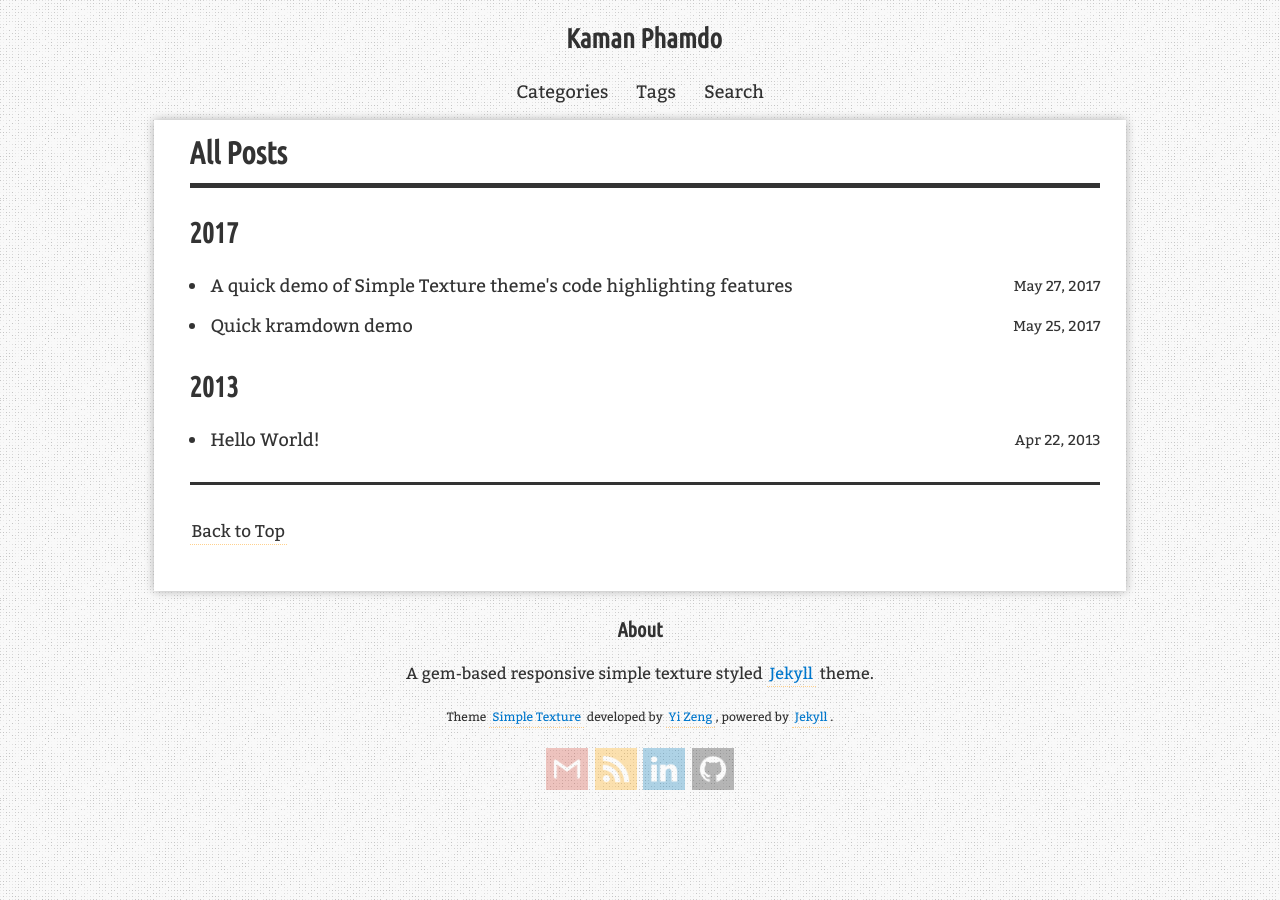
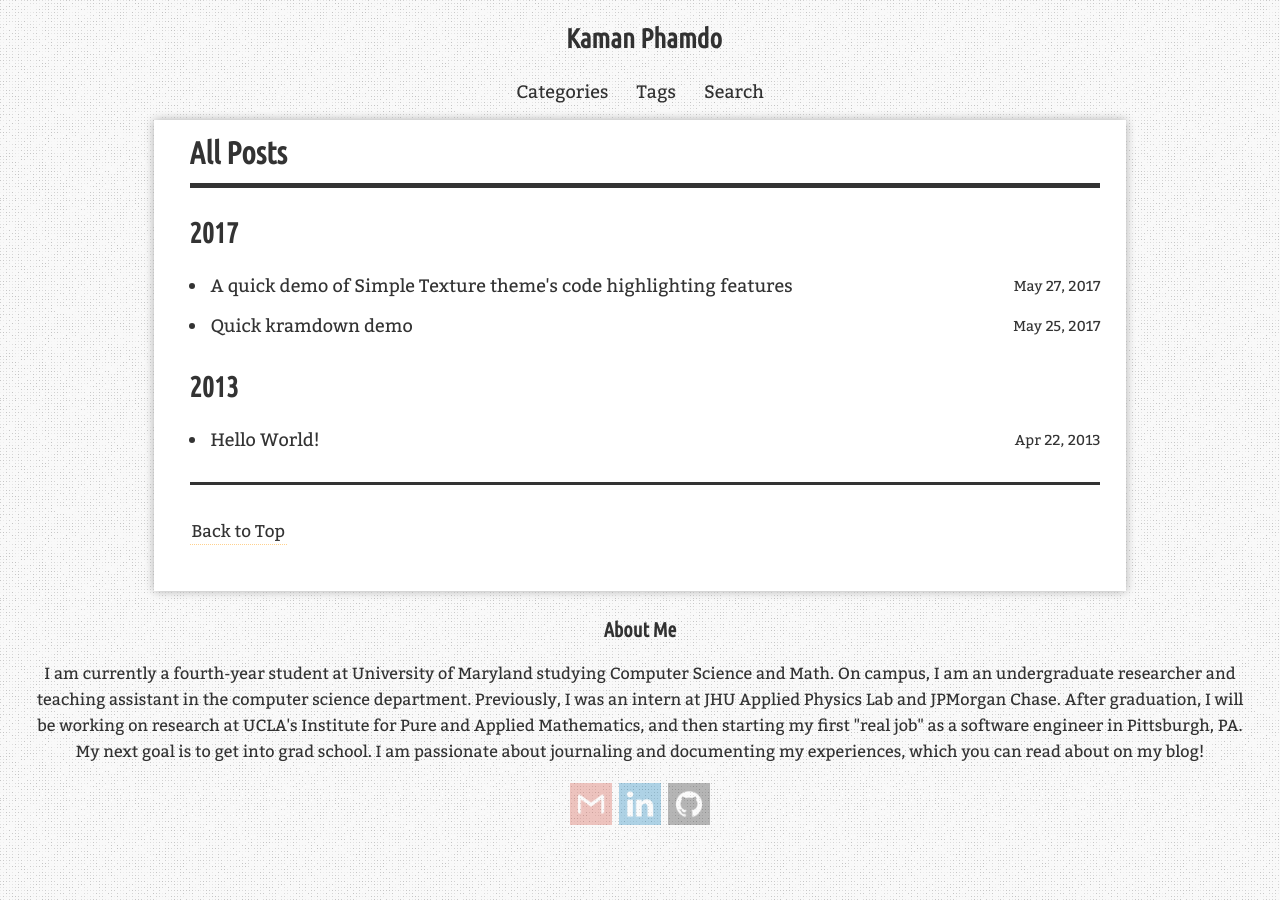
Before and after one commit to phamdo/phamdo.github.io, a Jekyll site: the page built from blog/index.html, in a window 1280 px wide. Built offline with Jekyll 4.4.1, drawn with Linux system fonts in a browser that asks for light colours; nearby versions of some CDN libraries; comment, search, counter and statistics services are not loaded.

Commit message:
blog layout

```diff
--- a/_config.yml
+++ b/_config.yml
@@ -24,7 +24,7 @@
 url: "https://phamdo.github.io" # the base hostname & protocol for your site, e.g. http://example.com
 baseurl: "" # the subpath of your site, e.g. /blog
 title: Kaman Phamdo
-description: "Student at University of Maryland"
+description: "Personal Site"
 keywords: 'kaman, phamdo, university of maryland, software engineer, computer science, math'
 author:
   name: Kaman Phamdo
@@ -60,7 +60,13 @@
 blog:
   cc_license: http://creativecommons.org/licenses/by-sa/4.0/ # A link to CC License of your choice.
   cc_license_image: /assets/images/theme/cc-by-sa.png # An image of your CC License.
-  footer_content: A gem-based responsive simple texture styled <a href="http://jekyllrb.com/">Jekyll</a> theme.
+  footer_content: <p>I am currently a fourth-year student at University of Maryland studying Computer Science and Math.
+      On campus, I am an undergraduate researcher and teaching assistant in the computer science department.
+      Previously, I was an intern at JHU Applied Physics Lab and JPMorgan Chase.
+      After graduation, I will be working on research at UCLA's Institute for Pure and Applied Mathematics,
+      and then starting my first "real job" as a software engineer in Pittsburgh, PA.
+      My next goal is to get into grad school.
+      I am passionate about journaling and documenting my experiences, which you can read about on my blog!</p>
 
 disqus:
   shortname: # e.g. yizeng
--- a/_data/i18n.yml
+++ b/_data/i18n.yml
@@ -1,5 +1,5 @@
 en: &en
-  about: 'About'
+  about: 'About Me'
   articles: 'Articles'
   back_to_top: 'Back to Top'
   categories: 'Categories'
--- a/_includes/blog/footer.html
+++ b/_includes/blog/footer.html
@@ -7,13 +7,11 @@
                     {% if site.blog.footer_content %}
                         <p>{{ site.blog.footer_content }}</p>
                     {% endif %}
-                    {{ site.data.i18n[site.lang].theme_info }}
                 </div>
                 <div class="social-links">
                     {% if site.author.email %}
                         <a class="ico-gmail" href="mailto:{{ site.author.email }}" rel="me" target="_blank" title="email"></a>
                     {% endif %}
-                    <a class="ico-rss" href="{{ "/feed.xml" | relative_url }}" rel="me" target="_blank" title="feed"></a>
                     {% for link in site.author.social_links %}
                         {% if link.url %}
                             <a class="ico-{{ link.name }}" href="{{ link.url }}" rel="me" target="_blank" title="{{ link.name }}"></a>
--- a/_layouts/home.html
+++ b/_layouts/home.html
@@ -53,6 +53,10 @@
         <a class="btn-continue animated bounce" title="{{site.data.i18n[site.lang].more }}" href="#bio"></a>
     </div>
 
+    <div id="section2" class "section" data-name="bio">
+        <h1> ABOUT ME </h1>
+    </div>
+
     {% include home/scripts.html %}
 </body>
 
```
Also changed, not shown: 9 other files.
